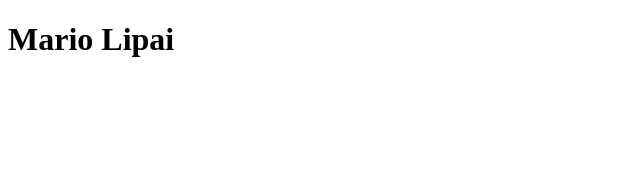
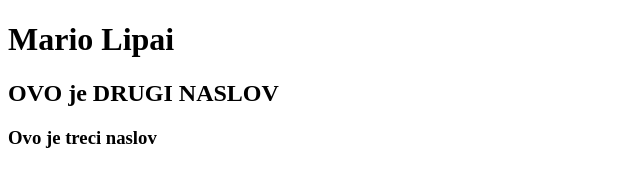
Before and after one commit to mlipai/MarioLipai-Parcijalni-ispit, a website: page index.html in a window 1280 px wide. Shown: the whole page, without its empty margins (0-640 px from the left). Drawn offline with Linux system fonts and the light colour scheme.

Commit message:
Mario Lipai-Parcijalni ispit

```diff
--- a/index.html
+++ b/index.html
@@ -8,5 +8,7 @@
 </head>
 <body>
     <h1>Mario Lipai</h1>
+    <h2>OVO je DRUGI NASLOV</h2>
+    <h3>Ovo je treci naslov</h3>
 </body>
 </html>
```
